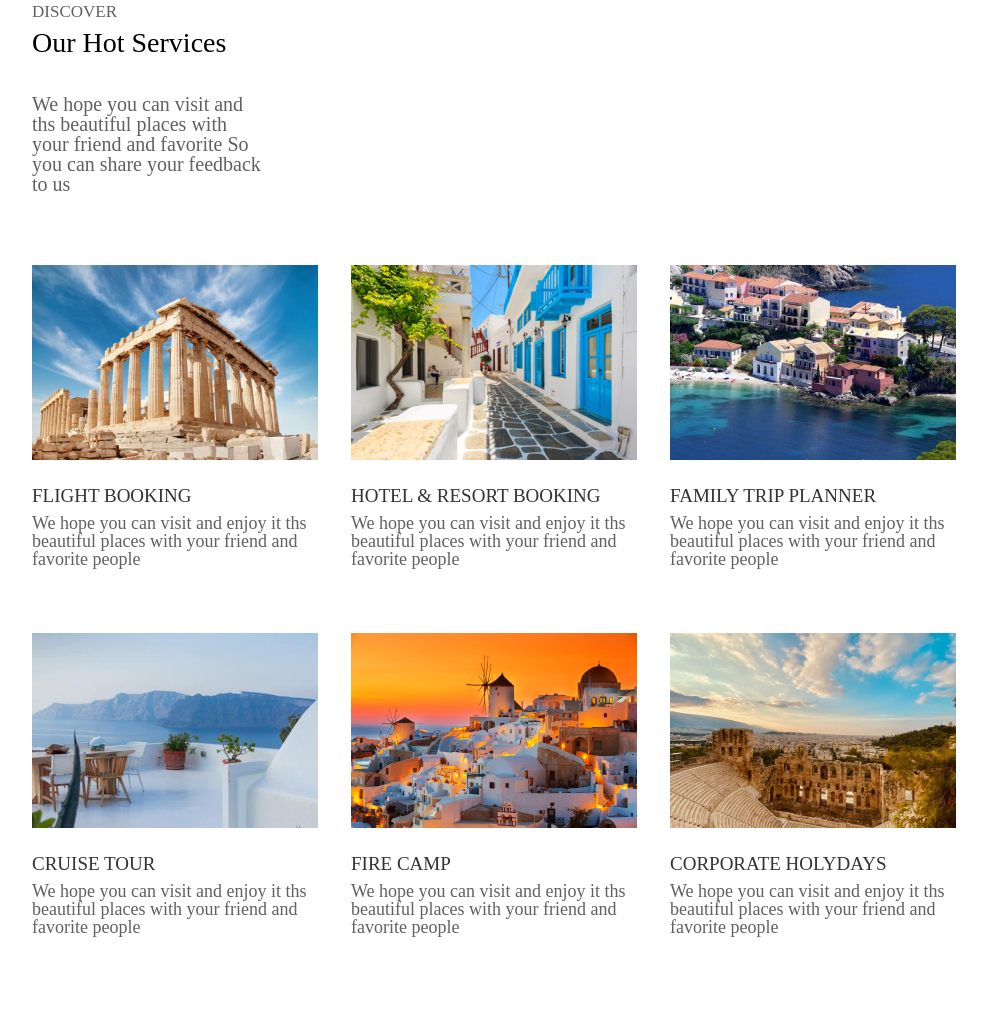
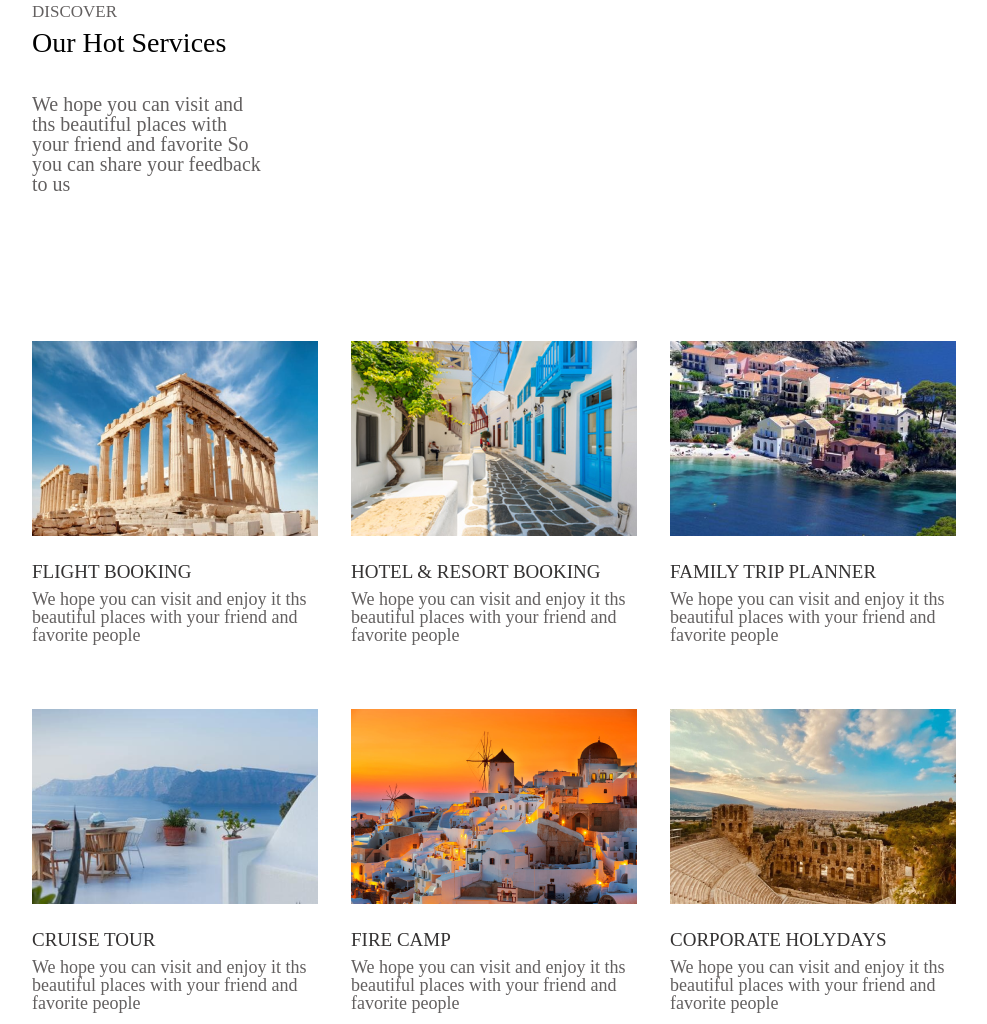
Before and after one commit to Kakhaber-Kiziria/davaleba-14, a plain HTML site: page index.html in a window 1280 px wide. Shown: the part 807-1831 px from the top of the page, without its empty margins (68-1055 px from the left). Drawn offline with Linux system fonts and the light colour scheme.

Commit message:
1 addition

```diff
--- a/index.html
+++ b/index.html
@@ -27,6 +27,7 @@
             <p>TRAVEL WITH UNIQUE EXPERIENCE</p>
         </div>
 
+        <div id="main-div">
             <div id="discover">
                 <h1>DISCOVER</h1>
                 <h2>Our Hot Services</h2>
@@ -65,6 +66,7 @@
                     <p>We hope you can visit and enjoy it ths beautiful places with your friend and favorite people</p>
                 </div>
             </div>
+        </div>
     </main>
 </body>
 </html>
--- a/styles/styles.scss
+++ b/styles/styles.scss
@@ -96,6 +96,10 @@ main {
         }
     }
 
+    #main-div {
+
+        @include flex;
+
         #discover {
 
             margin: 130px 0 0 100px;
@@ -130,6 +134,7 @@ main {
         #div {
             @include flex;
             max-width: 957px;
+            margin-top: 76px;
             margin-bottom: 100px;
             margin-left: 100px;
 
@@ -159,3 +164,4 @@ main {
             }
         }
      }
+}
```
Also changed, not shown: css/styles.css. Lines whose indentation alone changed are shown as unchanged.
